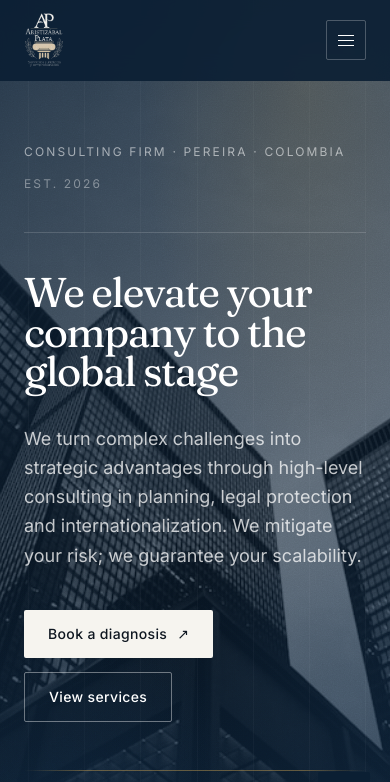
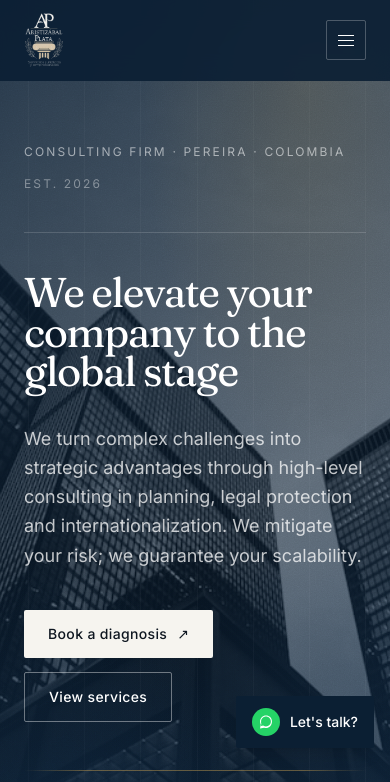
Before and after one commit to Xtail13/aristizabal-plata, a Next.js app: page /en in a window 390 px wide. Shown: the top 782 px of the page. Built offline with nearby package versions, Linux system fonts and the light colour scheme.

Commit message:
fix: show whatsapp cta text on mobile

```diff
--- a/components/layout/WhatsAppFloat.tsx
+++ b/components/layout/WhatsAppFloat.tsx
@@ -14,14 +14,14 @@ export function WhatsAppFloat() {
       target="_blank"
       rel="noopener noreferrer"
       aria-label="WhatsApp"
-      className="fixed bottom-5 right-5 z-50 inline-flex items-center rounded-[2px] bg-navy p-3 text-sm font-medium text-white shadow-lg transition-transform duration-300 hover:-translate-y-0.5 hover:bg-accent sm:bottom-8 sm:right-8 sm:gap-4 sm:px-6 sm:py-4 sm:text-base"
+      className="fixed bottom-24 right-4 z-50 inline-flex items-center gap-2.5 rounded-[2px] bg-navy px-4 py-3 text-sm font-medium text-white shadow-lg transition-transform duration-300 hover:-translate-y-0.5 hover:bg-accent sm:bottom-8 sm:right-8 sm:gap-4 sm:px-6 sm:py-4 sm:text-base"
     >
       <span className="grid h-7 w-7 place-items-center rounded-full bg-[#25D366] sm:h-9 sm:w-9">
         <svg viewBox="0 0 32 32" className="h-4 w-4 fill-white sm:h-5 sm:w-5" aria-hidden>
           <path d="M16 3C9.4 3 4 8.4 4 15a11.9 11.9 0 0 0 1.6 6L4 29l8.2-1.6A12 12 0 0 0 16 28c6.6 0 12-5.4 12-13S22.6 3 16 3Zm0 21.8a9.8 9.8 0 0 1-5-1.4l-.4-.2-4.9 1 1-4.7-.2-.4A9.8 9.8 0 0 1 6.2 15c0-5.4 4.4-9.8 9.8-9.8s9.8 4.4 9.8 9.8-4.4 9.8-9.8 9.8Z" />
         </svg>
       </span>
-      <span className="hidden sm:inline">{t("whatsapp")}</span>
+      <span>{t("whatsapp")}</span>
     </a>
   );
 }
```
